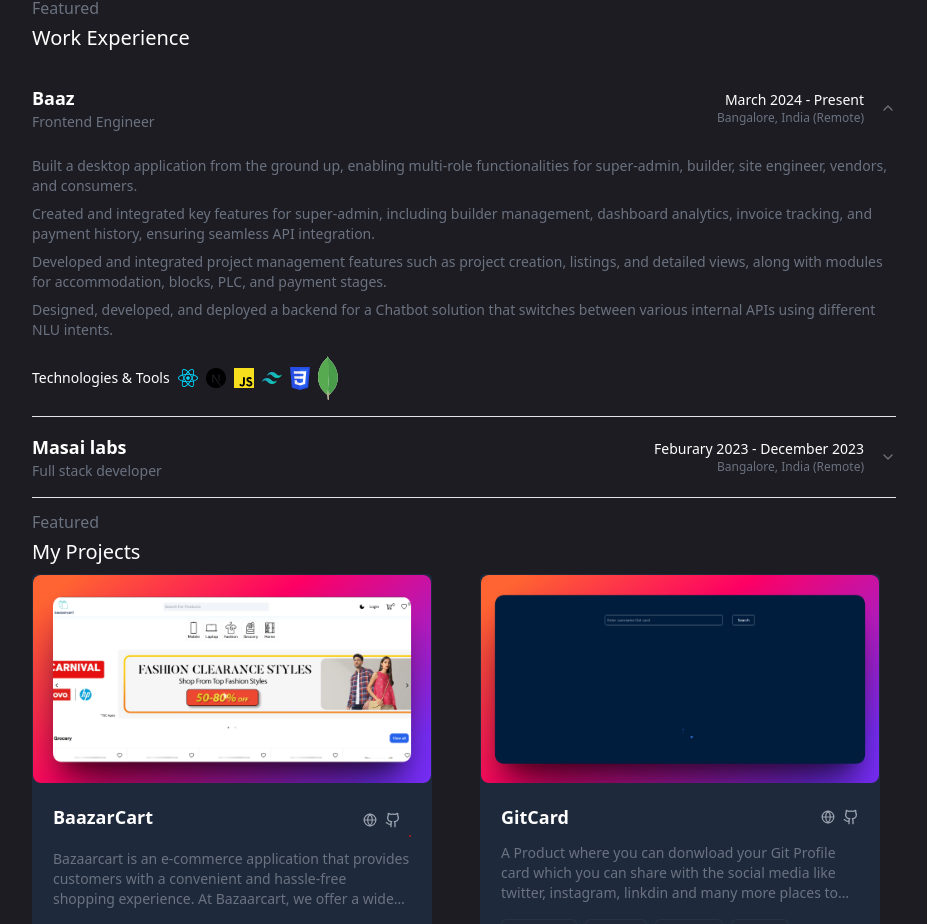
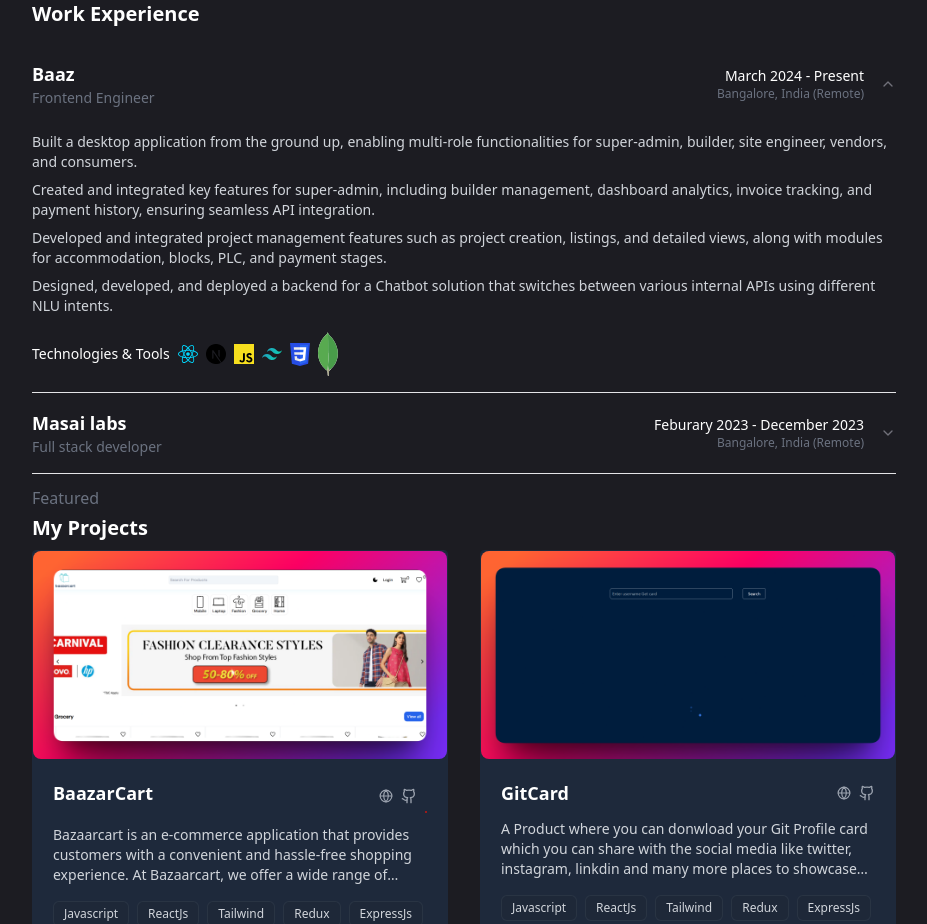
Before and after one commit to hemant069/New-Portfolio, a Next.js app: page / in a window 1280 px wide. Shown: the part 556-1480 px from the top of the page, without its empty margins (176-1103 px from the left). Built offline with nearby package versions, Linux system fonts and the light colour scheme.

Commit message:
fixed the line height and text color

```diff
--- a/components/Hero.tsx
+++ b/components/Hero.tsx
@@ -67,7 +67,7 @@ const Hero = () => {
 
             </div>
             <div className='text-start  mt-4  text-gray-500'>
-                <p className=''>I build from zero. Whether it's frontend, backend, full-stack applications, or AI-powered experiences, I work across the entire development lifecycle. From UI/UX to deployment to user feedback, I care less about technology debates and more about delivering results that people love using.</p>
+                <p className='leading-6 text-gray-300'>I build from zero. Whether it's frontend, backend, full-stack applications, or AI-powered experiences, I work across the entire development lifecycle. From UI/UX to deployment to user feedback, I care less about technology debates and more about delivering results that people love using.</p>
             </div>
         </div>
     )
--- a/components/ProjectCard.tsx
+++ b/components/ProjectCard.tsx
@@ -22,19 +22,19 @@ const ProjectCard = ({ data, index }: { data: projectTypes; index?: number }) =>
       animate={{ opacity: 1, y: 0 }}
       transition={{ duration: 0.4, delay: (index || 0) * 0.1 }}
       whileHover={{ y: -4 }}
-      className="lg:w-[25rem] w-full "
+      className="  w-full "
     >
       <div className="  border border-slate-800  p-[0.98] rounded-sm relative z-10 overflow-hidden bg-[conic-gradient(#0ea5e9_20deg] ">
         <div
           className="animate-rotate rounded-sm  absolute inset-0 h-full w-full  bg-[conic-gradient(#0ea5e9_20deg,transparent_120deg)]"
         ></div>
         <Card
-          className="border-none rounded-none    relative z-20 bg-slate-800 shadow-lg hover:shadow-xl hover:shadow-indigo-500/10 transition-all duration-300 h-full flex flex-col"
+          className="border-none rounded-none h-full   relative z-20 bg-slate-800 shadow-lg hover:shadow-xl hover:shadow-indigo-500/10 transition-all duration-300  flex flex-col"
           onMouseEnter={() => setIsHovered(true)}
           onMouseLeave={() => setIsHovered(false)}
         >
 
-          <CardContent className="p-0  flex flex-col  ">
+          <CardContent className="p-0  flex flex-col   ">
             {/* Image Container */}
             <div className="relative ">
               <motion.div
@@ -180,7 +180,7 @@ const ProjectCard = ({ data, index }: { data: projectTypes; index?: number }) =>
               </div>
 
               {/* Description */}
-              <p className="text-xs sm:text-sm text-gray-500 leading-relaxed line-clamp-2 sm:line-clamp-3 flex-1">
+              <p className="text-xs sm:text-sm text-gray-300 leading-relaxed line-clamp-2 sm:line-clamp-3 flex-1">
                 {data.description}
               </p>
 
@@ -196,7 +196,7 @@ const ProjectCard = ({ data, index }: { data: projectTypes; index?: number }) =>
                       scale: 1.05,
                       backgroundColor: "rgba(255, 255, 255, 0.1)"
                     }}
-                    className="px-2 sm:px-2.5 py-0.5 sm:py-1 text-[10px] sm:text-xs text-gray-400 bg-gray-800/50 border border-gray-700/50 rounded-md transition-all duration-200"
+                    className="px-2 sm:px-2.5 py-0.5 sm:py-1 text-[10px] sm:text-xs text-gray-300 bg-gray-800/50 border border-gray-700/50 rounded-md transition-all duration-200"
                   >
                     {tech.trim()}
                   </motion.span>
--- a/components/Projects.tsx
+++ b/components/Projects.tsx
@@ -10,7 +10,7 @@ const Projects = () => {
   return (
     <div className="container ">
       <p className="text-start text-gray-500 mt-2">Featured</p>
-      <h2 className="text-xl">My Projects</h2>
+      <h2 className="text-xl font-semibold">My Projects</h2>
 
       <div className="w-full grid lg:grid-cols-2 md:grid-cols-2 sm:grid-cols-1 m-auto gap-8 mt-2">
         {ProjectDetails.map((el: projectTypes, index: number) => (
--- a/components/WorkExperience.tsx
+++ b/components/WorkExperience.tsx
@@ -13,7 +13,7 @@ const WorkExperience = () => {
         <div className='w-full'>
             <div className='text-start'>
                 <h3 className='text-md text-gray-500 mt-2 '>Featured</h3>
-                <h1 className='text-xl'>Work Experience</h1>
+                <h1 className='text-xl font-semibold'>Work Experience</h1>
             </div>
 
             <div className='mt-4'>
@@ -35,7 +35,7 @@ const WorkExperience = () => {
                             <AccordionContent>
                                 <div className='space-y-2 pt-2'>
                                     {item.description.map((desc: string, ind: number) => (
-                                        <p className='text-sm text-gray-500' key={ind}>
+                                        <p className='text-sm text-gray-300' key={ind}>
                                             {desc}
                                         </p>
                                     ))}
```
